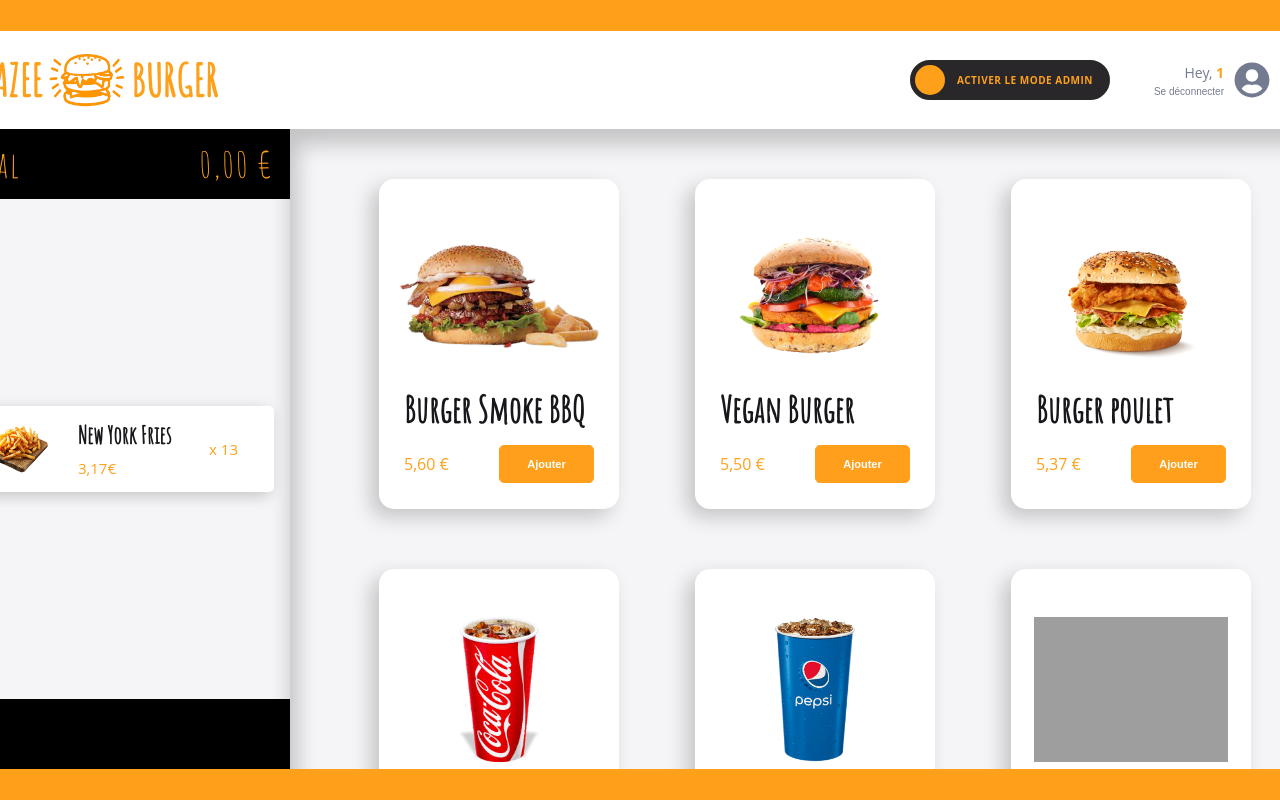
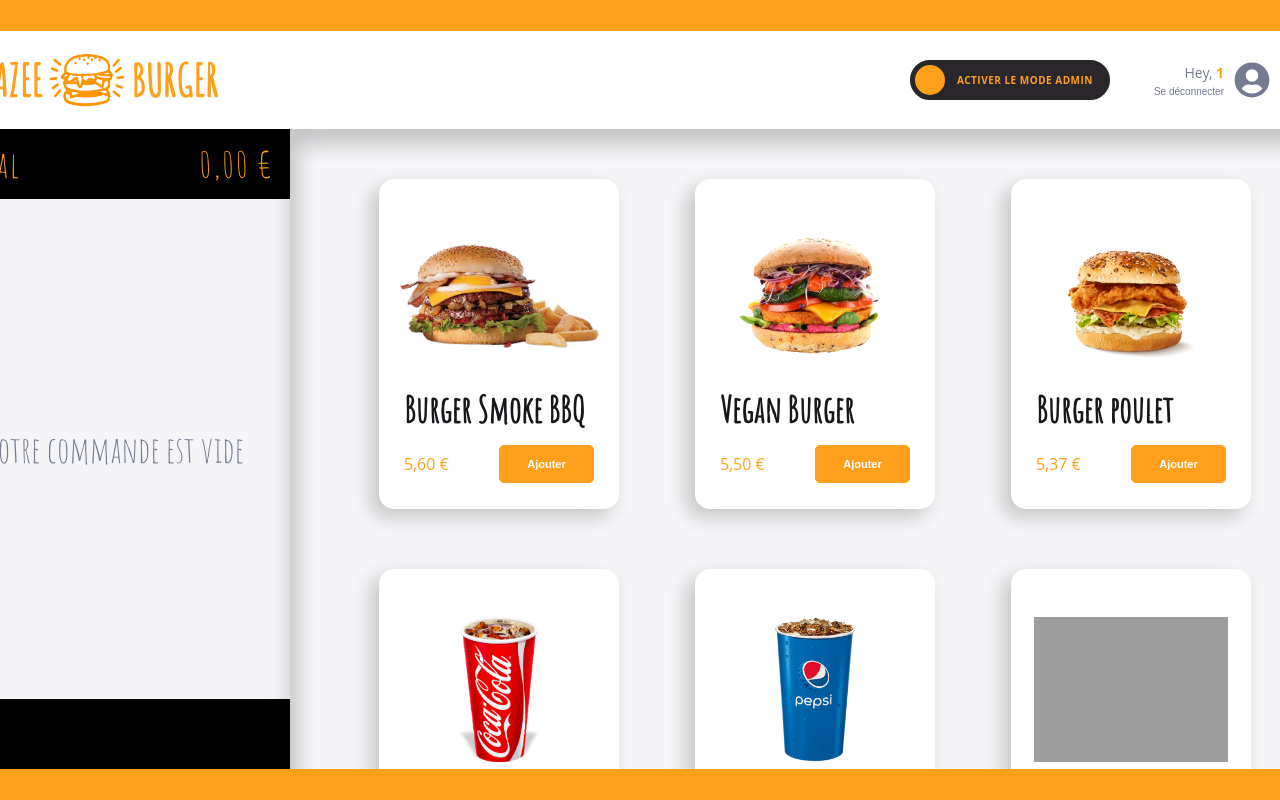
Before and after one commit to OthmaneB-Pro/foodly, a React (Vite) app: page /order/1 in a window 1280 px wide. Built offline with nearby package versions, Linux system fonts and the light colour scheme; grey boxes are pictures that could not be loaded.

Commit message:
♻️ F11 : Basket > Moves files in new folders

```diff
--- a/src/components/pages/order/menu/basket/Basket.tsx
+++ b/src/components/pages/order/menu/basket/Basket.tsx
@@ -1,6 +1,6 @@
 import styled from "styled-components";
-import TotalPrice from "./TotalPrice";
-import FooterBasket from "./FooterBasket";
+import TotalPrice from "./header/TotalPrice";
+import FooterBasket from "./footer/FooterBasket";
 import BasketMain from "./BasketMain";
 
 export default function Basket() {
--- a/src/components/pages/order/menu/basket/BasketMain.tsx
+++ b/src/components/pages/order/menu/basket/BasketMain.tsx
@@ -1,11 +1,10 @@
 import styled from "styled-components";
-import BasketCard from "../../../../reusable-ui/BasketCard";
+import EmptyBasket from "./basketMenu/EmptyBasket";
 
 export default function BasketMain() {
   return (
     <BasketMainStyled>
-      <BasketCard/>
-
+      <EmptyBasket />
     </BasketMainStyled>
   );
 }
@@ -14,13 +13,4 @@
   flex: 1;
   overflow-y: auto;
   display: flex;
-  align-items: center;
-  justify-content: center;
-
-  p {
-    font-family: Amatic SC;
-    font-size: 36px;
-    line-height: 72px;
-    color: #747b91;
-  }
 `;
--- /dev/null
+++ b/src/components/pages/order/menu/basket/basketMenu/EmptyBasket.tsx
@@ -0,0 +1,22 @@
+import styled from "styled-components";
+
+export default function EmptyBasket() {
+  return (
+    <EmptyBasketStyled>
+      <p>Votre commande est vide</p>
+    </EmptyBasketStyled>
+  );
+}
+
+const EmptyBasketStyled = styled.div`
+  flex: 1;
+  display: flex;
+  align-items: center;
+  justify-content: center;
+  p {
+    font-family: Amatic SC;
+    font-size: 36px;
+    line-height: 72px;
+    color: #747b91;
+  }
+`;
```
Also changed, not shown: src/components/pages/order/menu/basket/footer/FooterBasket.tsx (renamed from src/components/pages/order/menu/basket/FooterBasket.tsx), src/components/pages/order/menu/basket/header/TotalPrice.tsx (renamed from src/components/pages/order/menu/basket/TotalPrice.tsx).
